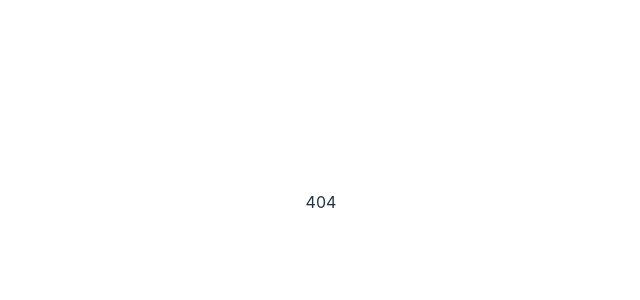
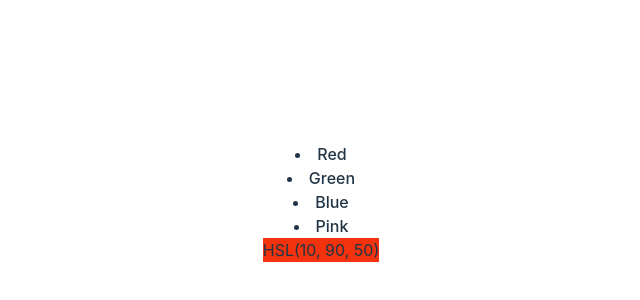
Before and after one commit to BelenPeluffo/animations-test, a React (Vite) app: page /home/hsl/10/90/50 in a window 1280 px wide. Shown: the part 198-498 px from the top of the page, without its empty margins (319-959 px from the left). Built offline with nearby package versions, Linux system fonts and the light colour scheme.

Commit message:
feat: funciona la redirección y se anida correctamente los componentes dentro de <Home>.

```diff
--- a/src/components/NavBar.jsx
+++ b/src/components/NavBar.jsx
@@ -1,4 +1,4 @@
-import styles from "../assets/app.module.css";
+// import styles from "../assets/app.module.css";
 import StyledLink from "./NavLink";
 
 const NavBar = () => {
@@ -6,10 +6,10 @@ const NavBar = () => {
     <>
       {/* <div style={styles.fill}> */}
       {/* <ul style={styles.nav}> */}
-      <StyledLink to="/hsl/10/90/50">Red</StyledLink>
-      <StyledLink to="/hsl/120/100/40">Green</StyledLink>
-      <StyledLink to="/rgb/33/150/243">Blue</StyledLink>
-      <StyledLink to="/rgb/240/98/146">Pink</StyledLink>
+      <StyledLink to="hsl/10/90/50">Red</StyledLink>
+      <StyledLink to="hsl/120/100/40">Green</StyledLink>
+      <StyledLink to="rgb/33/150/243">Blue</StyledLink>
+      <StyledLink to="rgb/240/98/146">Pink</StyledLink>
       {/* </ul> */}
       {/* </div> */}
     </>
--- a/src/components/NavLink.jsx
+++ b/src/components/NavLink.jsx
@@ -1,8 +1,7 @@
 import { Link } from "react-router-dom";
-import styles from "../assets/app.module.css";
+// import styles from "../assets/app.module.css";
 
 const StyledLink = ({ to, children }) => {
-  // props && console.log("Outside component: props", props);
   return (
     // <li {...props} style={styles.navItem}>
     <li>
@@ -10,10 +9,6 @@ const StyledLink = ({ to, children }) => {
         // {...props}
         to={to}
         style={{ color: "inherit" }}
-        onClick={(event) => {
-          // event.preventDefault();
-          console.log("path", props);
-        }}
       >
         {children}
       </Link>
--- a/src/pages/HSL.jsx
+++ b/src/pages/HSL.jsx
@@ -1,4 +1,3 @@
-import React from "react";
 import { useParams } from "react-router-dom";
 
 const HSL = () => {
--- a/src/routes/AppRouter.jsx
+++ b/src/routes/AppRouter.jsx
@@ -12,10 +12,15 @@ export const AppRouter = () => {
       {/* <div style={styles.content}> */}
       <Routes>
         <Route path="/" element={<Navigate to={DEFAULT_ROUTE} />} />
-        <Route path="/home" element={<Home />} />
+        <Route path="/home" element={<Home />}>
+          <Route path="hsl/:h/:s/:l" element={<HSL />} />
+          <Route path="rgb/:r/:g/:b" element={<RGB />} />
+          <Route path="*" element={<ErrorPage />} />
+        </Route>
+        {/* <Route path="/home" element={<Home />} />
         <Route path="/hsl/:h/:s/:l" element={<HSL />} />
         <Route path="/rgb/:r/:g/:b" element={<RGB />} />
-        <Route path="*" element={<ErrorPage />} />
+        <Route path="*" element={<ErrorPage />} /> */}
       </Routes>
       {/* </div> */}
       {/* </div> */}
```
